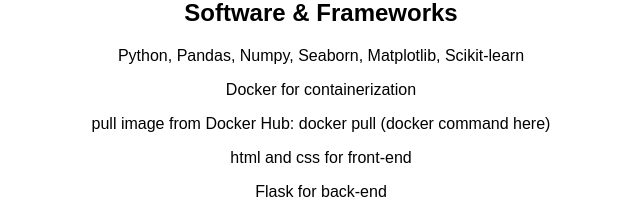
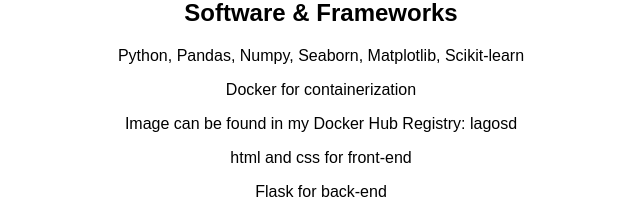
Before and after one commit to danlagos/ANA680_Week_4, a Flask app: page / in a window 1280 px wide. Shown: the part 1278-1495 px from the top of the page, without its empty margins (319-959 px from the left). Run offline with Flask 2, Linux system fonts and the light colour scheme; parts of the project's set-up code (start-up, migrations or seed data) failed here and were passed over.

Commit message:
preping for docker.

```diff
--- a/app.py
+++ b/app.py
@@ -33,11 +33,11 @@
     print(pred)
     return render_template('index.html', predict=str(pred))
 
-if __name__ == '__main__':
+#if __name__ == '__main__':
     app.run
 
-# if __name__ == '__main__':
-#     app.run(host='0.0.0.0', port=5000)
+if __name__ == '__main__':
+    app.run(host='0.0.0.0', port=5000)
 
 #if __name__ == '__main__':
 #    port = int(os.environ.get('PORT', 5000))
--- a/templates/index.html
+++ b/templates/index.html
@@ -83,7 +83,7 @@
     <h2>Software & Frameworks</h2>
     <p>Python, Pandas, Numpy, Seaborn, Matplotlib, Scikit-learn</p>
     <p>Docker for containerization</p>
-    <p>pull image from Docker Hub: docker pull (docker command here)</p>
+    <p>Image can be found in my Docker Hub Registry:  lagosd</p>
     <p>html and css for front-end</p>
     <p>Flask for back-end</p>
 </body>
```
Also changed, not shown: 1 other file.
